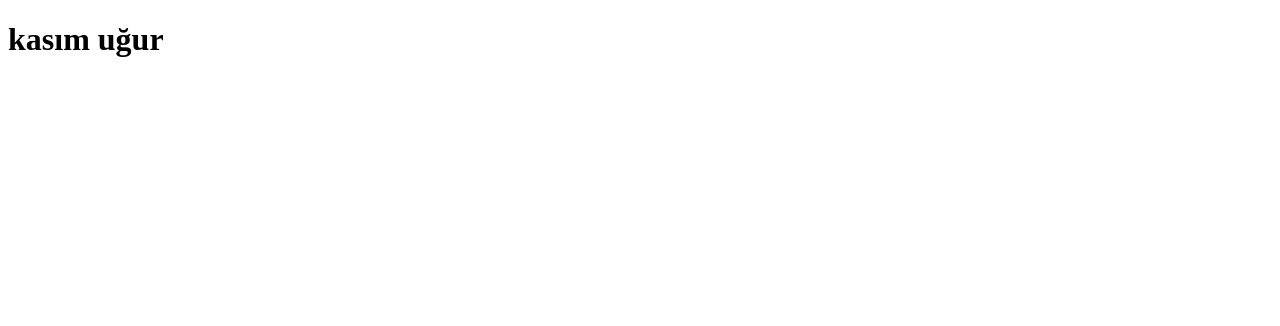
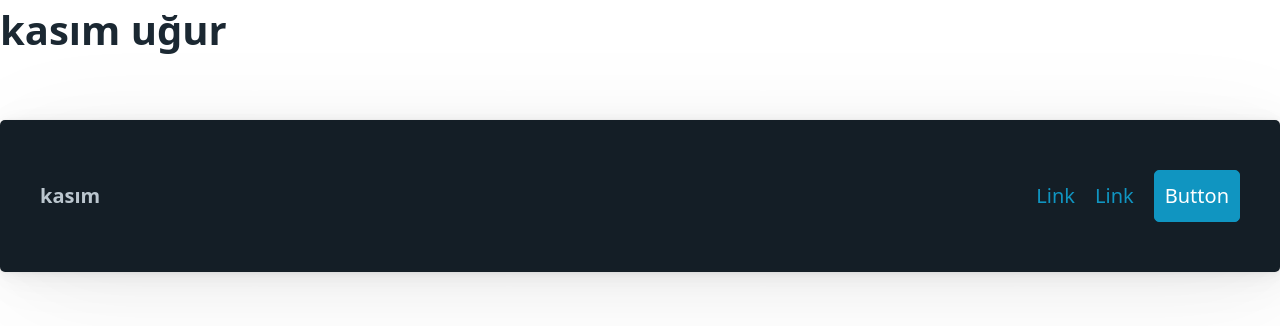
Before and after one commit to kasimugur/kasimugur.github.io, a plain HTML site: page index.html in a window 1280 px wide. Drawn offline with nearby package versions, Linux system fonts and the light colour scheme.

Commit message:
index güncellendi

```diff
--- a/index.html
+++ b/index.html
@@ -4,9 +4,26 @@
     <meta charset="UTF-8">
     <meta name="viewport" content="width=device-width, initial-scale=1.0">
     <title>kasım uğur</title>
+
+    <link rel="stylesheet" href="https://cdn.jsdelivr.net/npm/@picocss/pico@1/css/pico.min.css">
 </head>
 <body>
     <h1>kasım uğur</h1>
+    <article data-theme="dark">
+        <nav>
+            <ul>
+              <li><strong>kasım</strong></li>
+            </ul>
+            <ul>
+              <li><a href="#">Link</a></li>
+              <li><a href="#">Link</a></li>
+              <li><a href="#" role="button">Button</a></li>
+            </ul>
+          </nav>
+
+    </article>
+
+
 
 </body>
 </html>
```
